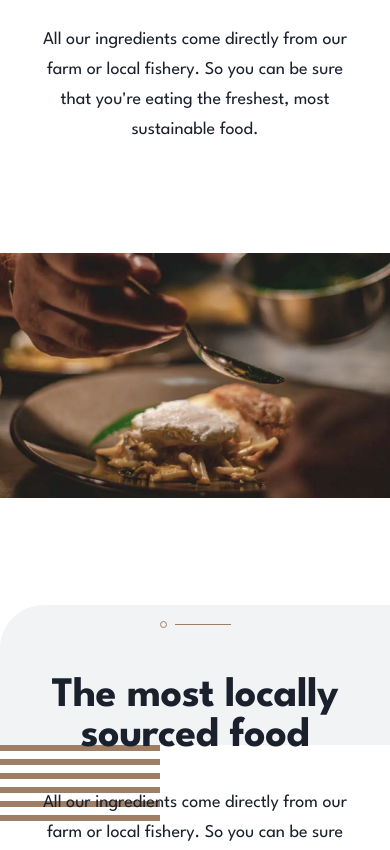
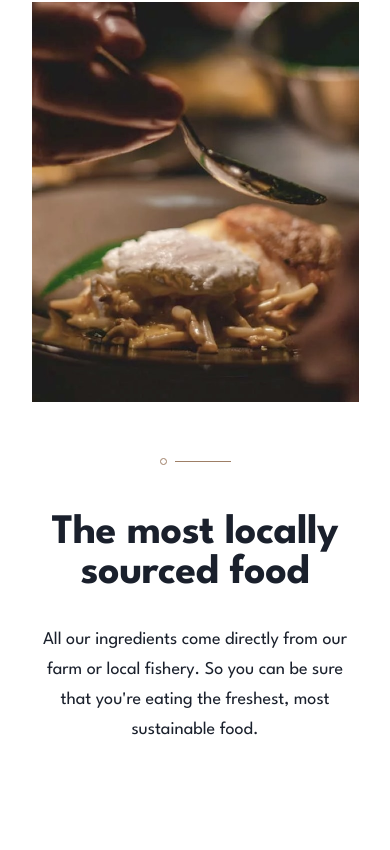
Before and after one commit to JesusKreist/dine-website, a Next.js app: page / in a window 390 px wide. Shown: the part 1634-2484 px from the top of the page. Built offline with nearby package versions, Linux system fonts and the light colour scheme.

Commit message:
Add responsive styling to LocalFood component for mobiles

```diff
--- a/src/components/HomePage/RestaurantShowcase/EnjoyablePlace.tsx
+++ b/src/components/HomePage/RestaurantShowcase/EnjoyablePlace.tsx
@@ -38,6 +38,7 @@ const EnjoyablePlace = () => {
         </Box>
       </Box>
 
+      <Box display="flex" paddingBottom={{ base: "5rem", md: "unset" }}>
         <RestaurantShowcaseText
           heading="Enjoyable place for all the family"
           text="Our relaxed surroundings make dining with us a great experience for
@@ -45,6 +46,7 @@ const EnjoyablePlace = () => {
           withLeftPadding
           withDivider
         />
+      </Box>
     </Fragment>
   );
 };
--- a/src/components/HomePage/RestaurantShowcase/LocalFood.tsx
+++ b/src/components/HomePage/RestaurantShowcase/LocalFood.tsx
@@ -1,11 +1,11 @@
-import { Box, Image } from "@chakra-ui/react";
+import { Box, Image, Flex } from "@chakra-ui/react";
 import React, { Fragment } from "react";
 import RestaurantShowcaseText from "./RestaurantShowcaseText";
 
 const LocalFood = () => {
   return (
     <Fragment>
-      <Box display={{ md: "none", lg: "block" }}>
+      <Box display={{ base: "none", lg: "flex" }}>
         <RestaurantShowcaseText
           heading="The most locally sourced food"
           text="All our ingredients come directly from our farm or local fishery. So you can be sure that you're eating the freshest, most sustainable food."
@@ -15,19 +15,30 @@ const LocalFood = () => {
 
       <Box
         position="relative"
-        height={{ md: "360px", lg: "720px" }}
-        width={{ md: "573px", lg: "unset" }}
-        margin={{ md: "0 auto", lg: "unset" }}
+        height={{ base: "400px", md: "360px", lg: "720px" }}
+        width={{ base: "327px", md: "573px", lg: "unset" }}
+        margin={{ base: "0 auto", lg: "unset" }}
       >
+        <Box as="picture">
+          <Box
+            as="source"
+            media="(max-width: 400px)"
+            srcSet="/homepage/locally-sourced-mobile@2x.jpg"
+          ></Box>
+          <Box
+            as="source"
+            media="(min-width: 400px) and (max-width: 1200px)"
+            srcSet="/homepage/locally-sourced-tablet@2x.jpg"
+          ></Box>
           <Image
-          srcSet="/homepage/locally-sourced-tablet@2x.jpg 768w, /homepage/locally-sourced-desktop@2x.jpg 1440w"
-          sizes="(max-width: 1200px) 768px, 1440px"
             src="/homepage/locally-sourced-desktop@2x.jpg"
             alt="image showing locally sourced food"
             objectFit="contain"
             height="100%"
             marginLeft={{ lg: "-4rem" }}
           />
+        </Box>
+
         <Box
           position="relative"
           bottom={{ md: "-290px", lg: "unset" }}
@@ -37,6 +48,7 @@ const LocalFood = () => {
           width={{ lg: "895px" }}
           marginLeft={{ md: "-14rem", lg: "-16rem" }}
           height={{ md: "320px", lg: "unset" }}
+          display={{ base: "none", md: "block" }}
         >
           <Image
             src="patterns/pattern-curve-top-left.svg"
@@ -54,11 +66,16 @@ const LocalFood = () => {
           position="relative"
           bottom={{ md: "450px", lg: "760px" }}
           marginLeft={{ md: "29rem", lg: "27rem" }}
+          display={{ base: "none", md: "block" }}
         >
           <Image src="patterns/pattern-lines.svg" alt="lines pattern" />
         </Box>
       </Box>
-      <Box display={{ md: "block", lg: "none" }} zIndex="2">
+      <Box
+        display={{ base: "flex", lg: "none" }}
+        zIndex="2"
+        paddingBottom="7.5rem"
+      >
         <RestaurantShowcaseText
           heading="The most locally sourced food"
           text="All our ingredients come directly from our farm or local fishery. So you can be sure that you're eating the freshest, most sustainable food."
--- a/src/components/HomePage/RestaurantShowcase/RestaurantShowcase.tsx
+++ b/src/components/HomePage/RestaurantShowcase/RestaurantShowcase.tsx
@@ -11,9 +11,8 @@ const RestaurantShowcase = () => {
     <Box className="showcase">
       <Grid
         templateColumns={{ lg: "50% 50%" }}
-        templateRows={{ md: "50% 50%", lg: "unset" }}
         marginTop={{ base: "-5rem", md: "-5rem" }}
-        rowGap={{ md: "2.5rem", lg: "8rem" }}
+        rowGap={{ base: "2.5rem", md: "2.5rem", lg: "8rem" }}
         paddingLeft={{ lg: "10rem" }}
         marginBottom={{ lg: "-5rem" }}
         paddingBottom={{ md: "8rem", lg: "unset" }}
--- a/src/components/HomePage/RestaurantShowcase/RestaurantShowcaseText.tsx
+++ b/src/components/HomePage/RestaurantShowcase/RestaurantShowcaseText.tsx
@@ -21,7 +21,7 @@ const RestaurantShowcaseText: React.FC<RestaurantShowcaseTextProps> = ({
       maxWidth={{ base: "327px", md: "445px" }}
       rowGap={{ base: "2rem", md: "1rem", lg: "2rem" }}
       paddingLeft={{ lg: withLeftPadding ? "2rem" : "0" }}
-      textAlign={{ base: "center", lg: "unset" }}
+      textAlign={{ base: "center", lg: "left" }}
       align={{ base: "center", lg: "unset" }}
     >
       {withDivider && (
```
Lines whose indentation alone changed are shown as unchanged.
